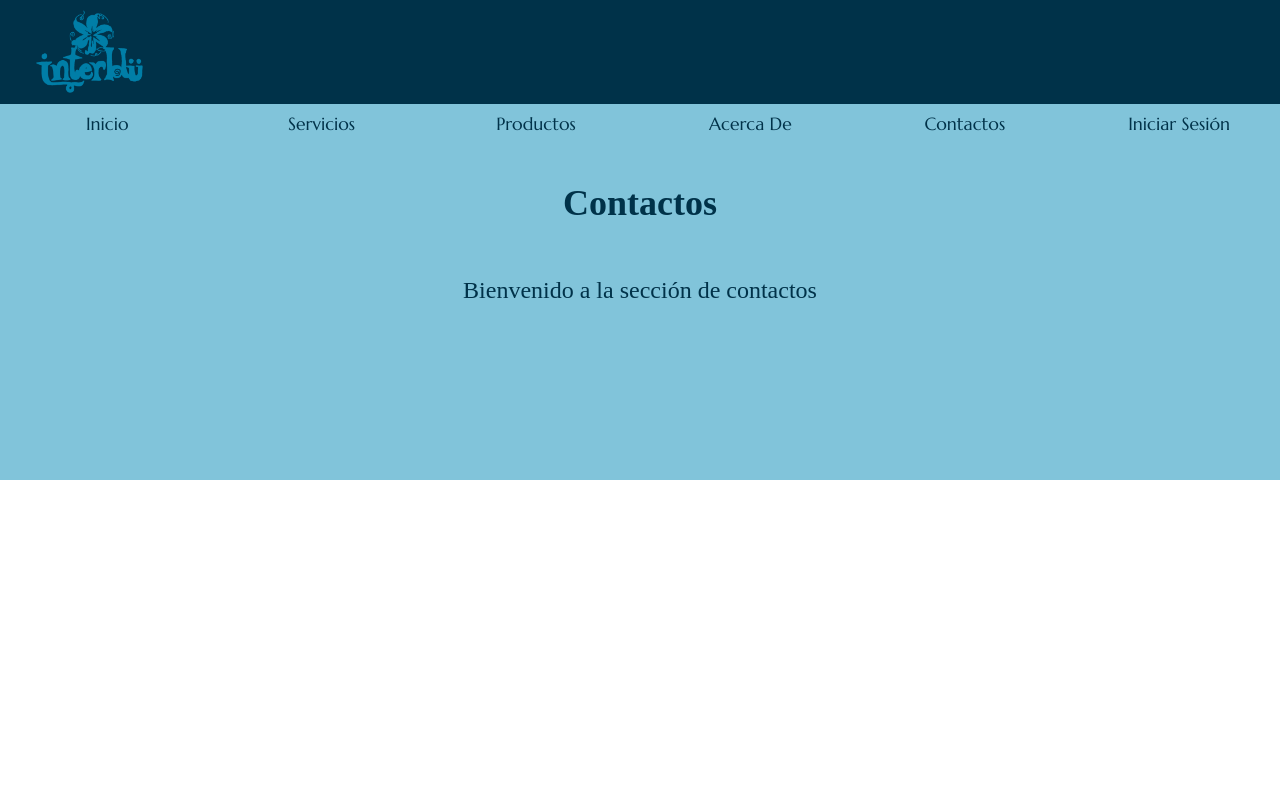
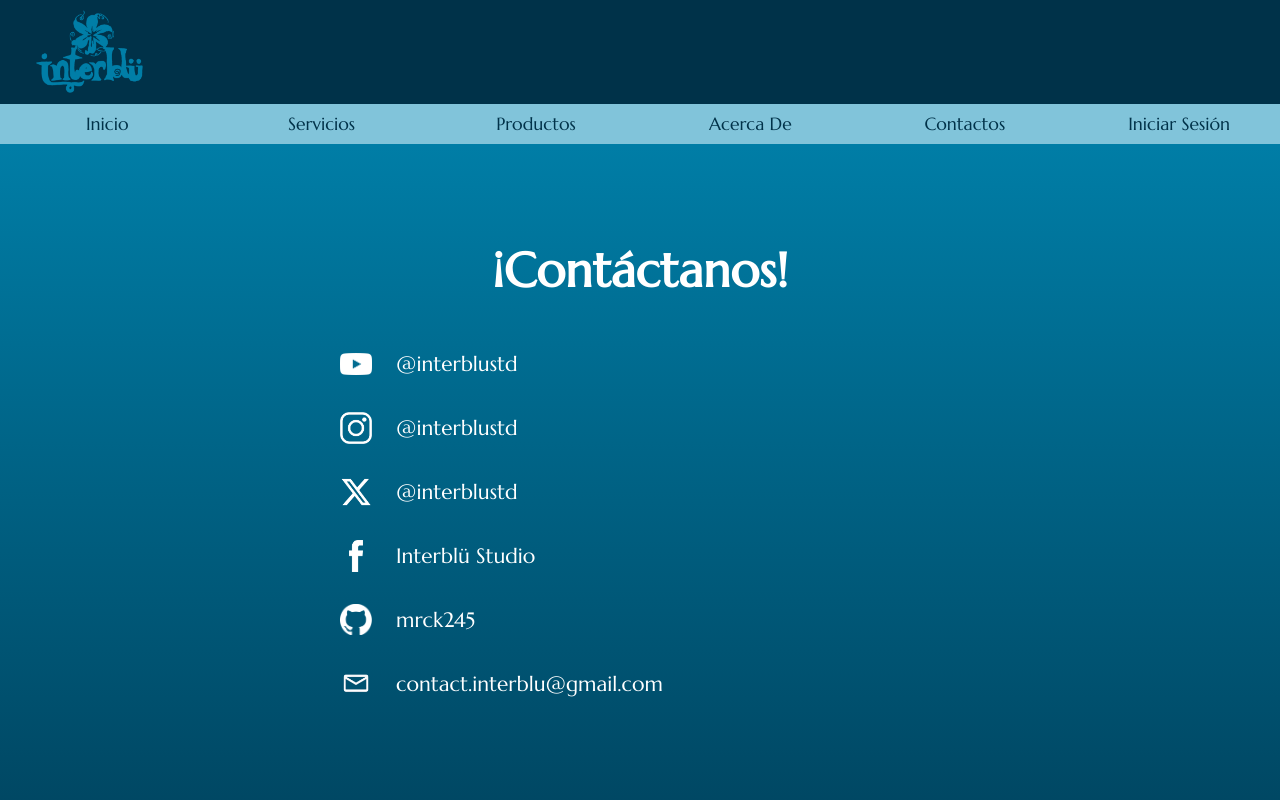
Before and after one commit to mrck245/interblu-project, a Vue app: page /contacts in a window 1280 px wide. Shown: the top 800 px of the page. Built offline with nearby package versions, Linux system fonts and the light colour scheme.

Commit message:
ib-dev-1.6

```diff
--- a/src/components/contacts-hero1.vue
+++ b/src/components/contacts-hero1.vue
@@ -1,29 +1,159 @@
 <template>
-  <section class="contacts-hero1">
-    <h1>Contactos</h1>
-    <p>Bienvenido a la sección de contactos</p>
-  </section>
+  <main>
+    <section class="contacts page-wrapper">
+
+      <h1 class="title">¡Contáctanos!</h1>
+
+      <div class="contact-list">
+
+        <div class="contact-item">
+          <img src="@/assets/Sources/youtube_white.png" alt="YouTube">
+          <a href="https://youtube.com/@mrck224" target="_blank">
+          <span>@interblustd</span>
+          </a>
+        </div>
+
+        <div class="contact-item">
+          <img src="@/assets/Sources/instagram_white 1.png" alt="Instagram">
+          <a href="https://instagram.com/montm24" target="_blank">
+          <span>@interblustd</span>
+          </a>
+        </div>
+
+        <div class="contact-item">
+          <img src="@/assets/Sources/X_logo_2023_(white).png" alt="X">
+          <a href="https://x.com/mrck245" target="_blank">
+          <span>@interblustd</span>
+          </a>
+        </div>
+
+        <div class="contact-item">
+          <img src="@/assets/Sources/facebook_logo_white.png" alt="Facebook">
+          <a href="https://www.facebook.com/profile.php?id=61571496374271" target="_blank">
+          <span>Interblü Studio</span>
+          </a>
+        </div>
+
+        <div class="contact-item">
+          <img src="@/assets/Sources/git_hub_white.png" alt="GitHub">
+          <a href="https://github.com/mrck245" target="_blank">
+          <span>mrck245</span>
+          </a>
+        </div>
+
+        <div class="contact-item">
+          <img src="@/assets/Sources/6ak2vv6kr512hip8ndktntij5p.png" alt="Email">
+          <span>contact.interblu@gmail.com</span>
+        </div>
+
+      </div>
+
+    </section>
+
+    <Footer />
+  </main>
 </template>
 
-<script setup></script>
+<script setup>
+import Footer from '@/components/footer-saas.vue'
+</script>
 
 <style scoped>
-.contacts-hero1 {
-  width: 100%;
-  height: 60vh;
-  background: #81c4da;
+.page-wrapper {
+  margin-top: 17vh;
+}
+
+.contacts {
+  font-family: "Marcellus", sans-serif;
+  font-size: 1.3rem;
+  background: linear-gradient(to bottom, #007EA7, #003249);
+  min-height: 100vh;
+  padding: 4rem 2rem;
+  color: white;
   display: flex;
   flex-direction: column;
   align-items: center;
-  justify-content: center;
-  font-size: 3vh;
+}
+
+/* Título */
+.title {
+  font-size: 3rem;
+  margin-bottom: 3rem;
+}
+
+/* Lista de contactos */
+.contact-list {
+  width: 100%;
+  max-width: 600px;
+  display: flex;
+  flex-direction: column;
+  gap: 2rem;
+}
+
+/* Cada red */
+.contact-item {
+  display: flex;
+  align-items: center;
+  gap: 1.5rem;
+}
+
+/* Iconos */
+.contact-item img {
+  width: 32px;
+  height: 32px;
+  object-fit: contain;
+}
+
+.footer {
+  background: #003249;
+  text-align: center;
+  color: white;
+  padding-top: 5vh;
+}
+
+.contact-item a {
+  color: white;              /* Mantiene el color blanco */
+  text-decoration: none;     /* Quita el subrayado */
+  transition: all 0.25s ease;
+  display: inline-flex;
+  align-items: center;
+  gap: 1.5rem;
+}
+
+/* Hover elegante */
+.contact-item a:hover {
+  color: #7fdcff;            /* Azul clarito bonito */
+  transform: translateX(6px);
+}
+
+/* Evita que cambie a morado después de visitar */
+.contact-item a:visited:hover {
   color: #003249;
 }
 
-@media (min-width: 913px) and (max-width: 1024px) {
-.contacts-hero1{
-    margin-top: 20vh; /* <-- ¡ESTE ES EL MARGEN CLAVE! */
+/* Cursor de enlace */
+.contact-item a {
+  cursor: pointer;
+}
+
+/* Responsive */
+@media (max-width: 912px) {
+  .contacts {
+    font-size: 1.2rem;
+  }
+
+  .title {
+    font-size: 2.2rem;
+  }
+
+  .page-wrapper {
+    margin-top: 16vh;
   }
 }
 
+@media (min-width: 913px) and (max-width: 1024px) {
+  .page-wrapper {
+    margin-top: 20vh;
+  }
+}
 </style>
--- a/src/components/hero1-saas.vue
+++ b/src/components/hero1-saas.vue
@@ -282,6 +282,7 @@ onUnmounted(() => {
   .hero-content h1 {
     font-size: 4.5vh;
     margin-bottom: 1rem;
+    text-align: center;
   }
 
   .hero-content p {
```
Also changed, not shown: src/assets/Sources/6ak2vv6kr512hip8ndktntij5p.png (added).
